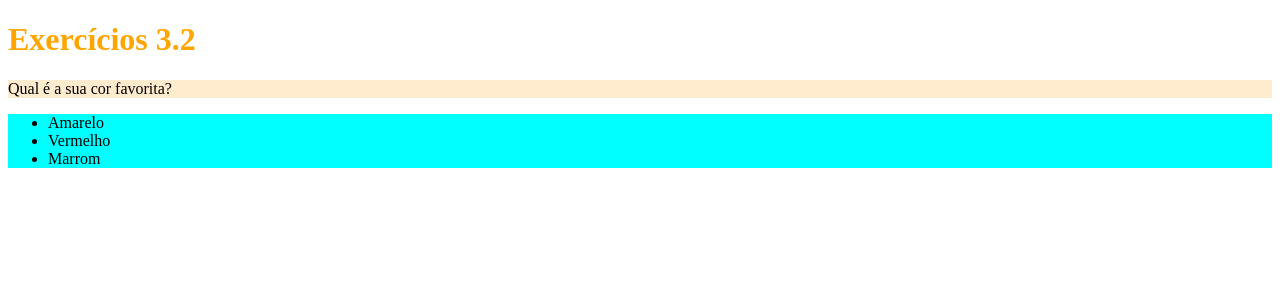
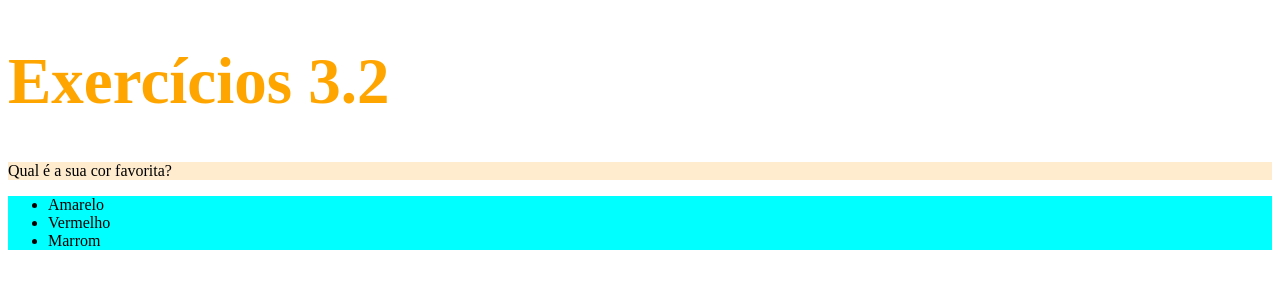
Before and after one commit to santanap2/trybe-exercicios, a plain HTML site: page fundamentos-dev-web/b3-introducao-html-css/dia-2/introducao-css.html in a window 1280 px wide. Drawn offline with Linux system fonts and the light colour scheme.

Commit message:
correcao fonte size

```diff
--- a/fundamentos-dev-web/b3-introducao-html-css/dia-2/introducao-css.html
+++ b/fundamentos-dev-web/b3-introducao-html-css/dia-2/introducao-css.html
@@ -5,7 +5,7 @@
     <title>HTML</title>
     <style>
         h1 {
-            size: 150px;
+            font-size: 65px;
             color: orange;
         }
 
```
